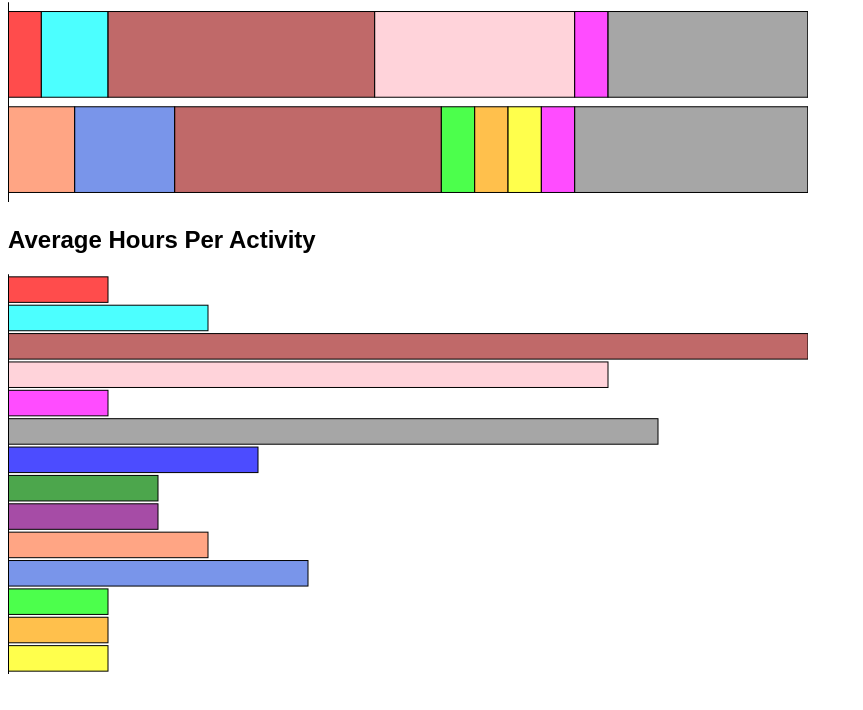
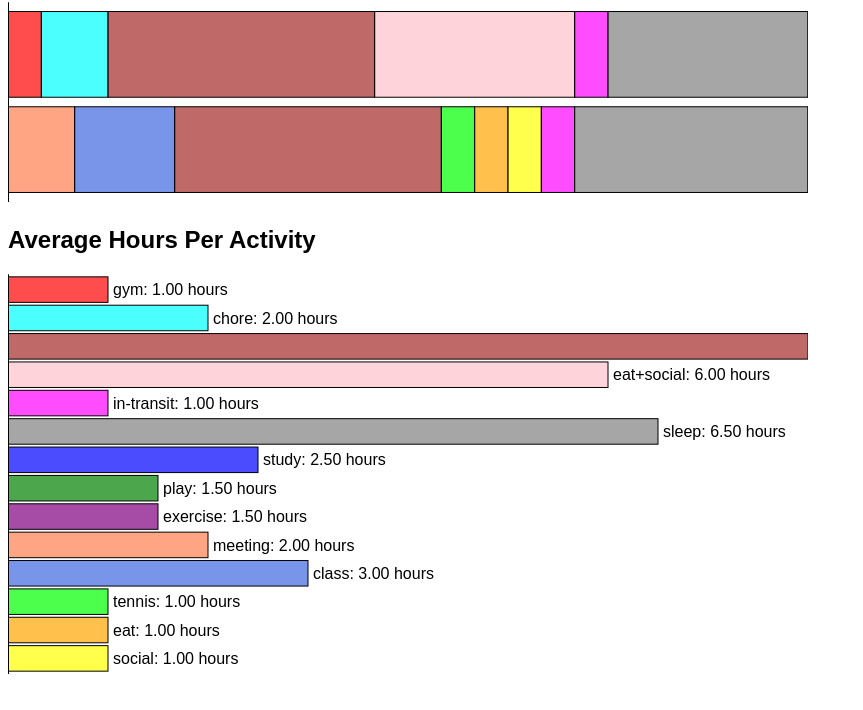
Before and after one commit to EkamNatt/COEN60Assignment2, a plain HTML site: page index.html in a window 1280 px wide. Shown: the part 78-788 px from the top of the page, without its empty margins (0-863 px from the left). Drawn offline with nearby package versions, Linux system fonts and the light colour scheme.

Commit message:
Update index.html

```diff
--- a/index.html
+++ b/index.html
@@ -119,6 +119,8 @@
         }
 
         // Display the bar chart
+
+// Display the bar chart
 const barYScale = d3.scaleBand()
     .domain(averageHours.map(d => d.activity))
     .range([0, 400])
@@ -137,6 +139,16 @@
     .attr("height", barYScale.bandwidth())
     .attr("fill", d => activityColors[d.activity]);
 
+// Add this for the labels on the bar chart
+statisticsSVG.selectAll(".label")
+    .data(averageHours)
+    .enter().append("text")
+    .attr("class", "label")
+    .attr("y", d => barYScale(d.activity) + barYScale.bandwidth() / 2)
+    .attr("x", d => barXScale(d.average) + 5)
+    .attr("dy", ".35em")
+    .text(d => `${d.activity}: ${d.average.toFixed(2)} hours`);
+
 statisticsSVG.append("g")
     .call(d3.axisLeft(barYScale));
 
```
Lines whose indentation alone changed are shown as unchanged.
